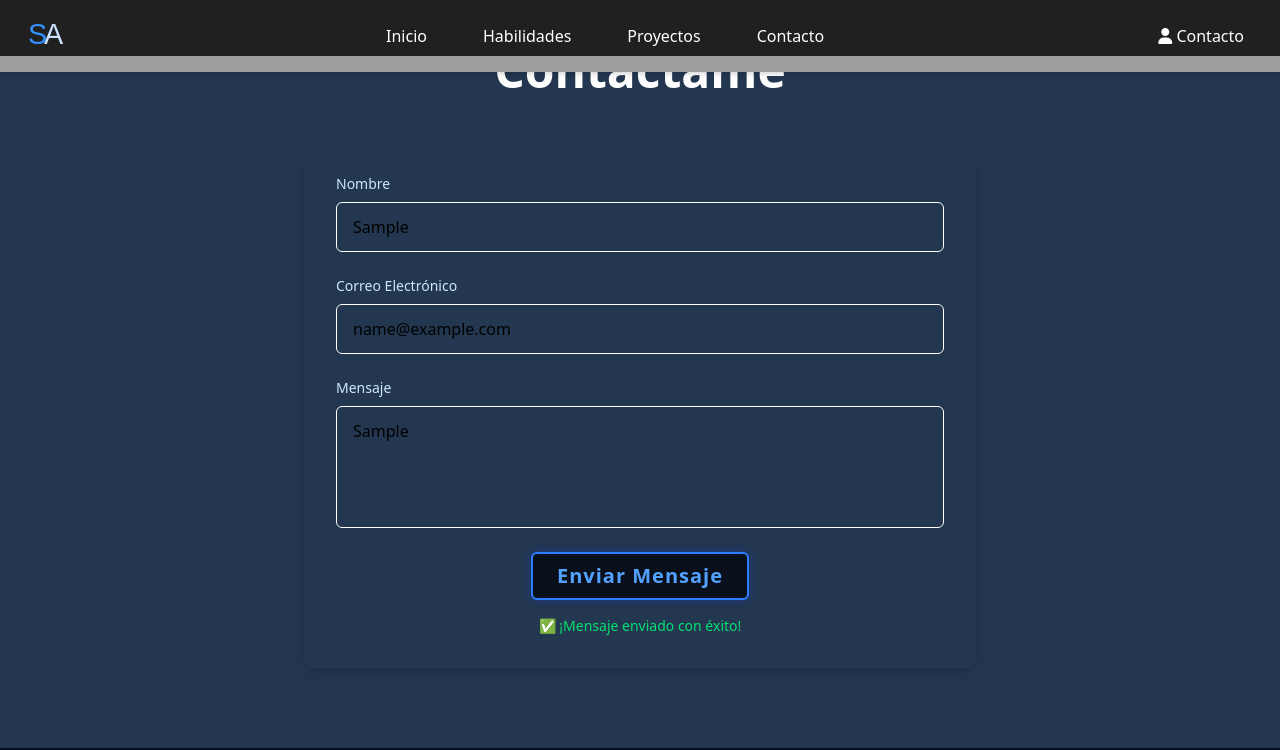
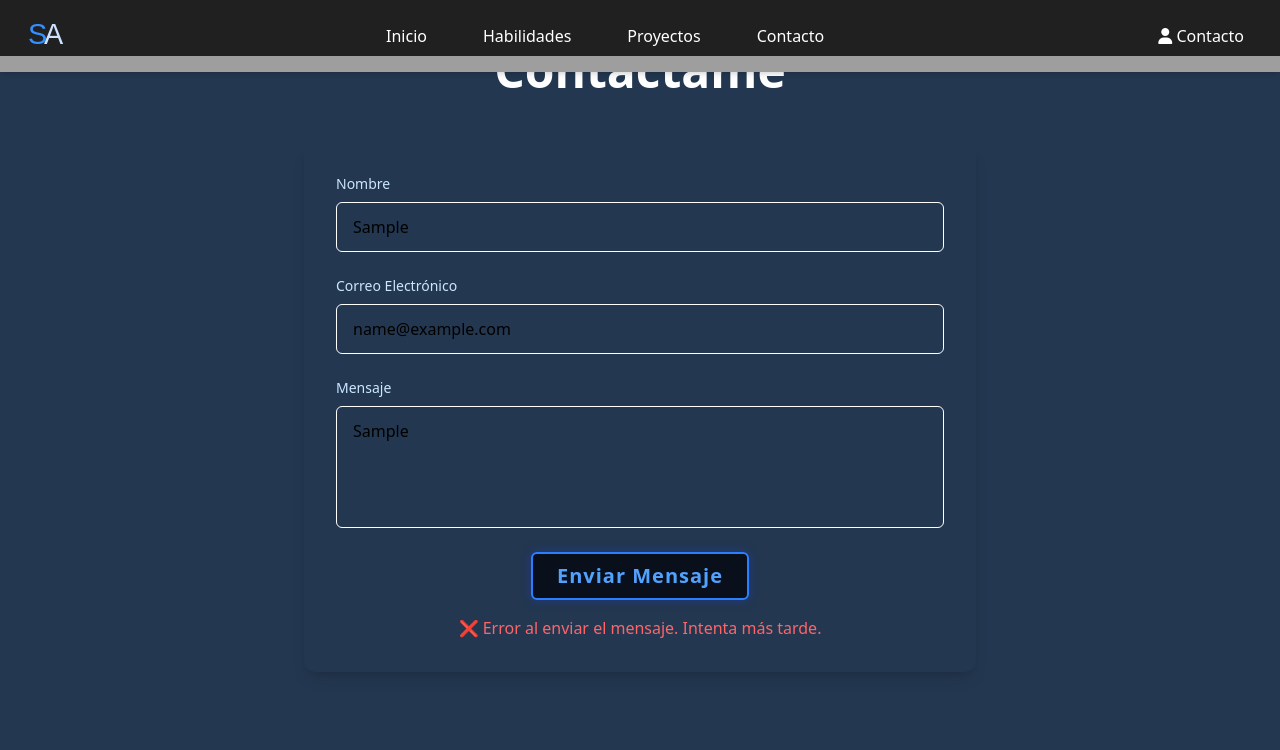
Before and after one commit to CheSebas/Portafolio, a website with bundled scripts: page index.html in a window 1280 px wide. Both pictures are taken after typing "Sample", "name@example.com", "Sample" into the empty fields and a click on the button "Enviar Mensaje". Shown: the part 5972-6722 px from the top of the page. Built offline with nearby package versions, Linux system fonts and the light colour scheme; grey boxes are pictures that could not be loaded; files whose address does not match are found by name.

Commit message:
Portafolio 2 - Formulario de Contacto

```diff
--- a/index.html
+++ b/index.html
@@ -286,8 +286,7 @@
       <div
         id="proyectos-destacados"
         class="grid gap-8 sm:grid-cols-1 md:grid-cols-2 lg:grid-cols-3 max-w-6xl mx-auto"
-      >
-      </div>
+      ></div>
 
       <!-- División entre secciones -->
       <div class="w-full py-6 flex justify-center bg-[#233750]">
@@ -311,6 +310,7 @@
       </h2>
 
       <form
+        id="formulario-contacto-form"
         action="#"
         method="POST"
         class="max-w-2xl mx-auto space-y-6 bg-dark p-8 rounded-xl shadow-lg"
@@ -403,5 +403,6 @@
         </div>
       </div>
     </footer>
+    <script src="https://cdn.jsdelivr.net/npm/@emailjs/browser@3/dist/email.min.js"></script>
   </body>
 </html>
--- a/main.js
+++ b/main.js
@@ -96,31 +96,70 @@ proyectos.forEach((proyecto) => {
 });
 
 // Formulario Contacto
-document
-  .getElementById("formulario-contacto")
-  .addEventListener("submit", function (e) {
+
+// document
+//   .getElementById("formulario-contacto")
+//   .addEventListener("submit", function (e) {
+//     e.preventDefault();
+
+//     const nombre = document.getElementById("nombre").value.trim();
+//     const correo = document.getElementById("correo").value.trim();
+//     const mensaje = document.getElementById("mensaje").value.trim();
+//     const feedback = document.getElementById("feedback");
+
+//     if (!nombre || !correo || !mensaje) {
+//       feedback.textContent = "⚠️ Por favor completa todos los campos.";
+//       feedback.classList.remove("text-green-400");
+//       feedback.classList.add("text-red-400");
+//       return;
+//     }
+
+//     feedback.textContent = "⏳ Enviando mensaje...";
+//     feedback.classList.remove("text-red-400");
+//     feedback.classList.add("text-blue-400");
+
+//     // Simulación de envío
+//     setTimeout(() => {
+//       feedback.textContent = "✅ ¡Mensaje enviado con éxito!";
+//       feedback.classList.remove("text-blue-400");
+//       feedback.classList.add("text-green-400");
+//     }, 1000);
+//   });
+
+
+// Inicializar EmailJS
+
+emailjs.init("yaYa2D8dwUUqILdTJ");
+
+const form = document.getElementById("formulario-contacto-form");
+const feedback = document.getElementById("feedback");
+
+form.addEventListener("submit", function (e) {
   e.preventDefault();
 
-    const nombre = document.getElementById("nombre").value.trim();
-    const correo = document.getElementById("correo").value.trim();
-    const mensaje = document.getElementById("mensaje").value.trim();
-    const feedback = document.getElementById("feedback");
+  const nombre = form.nombre.value.trim();
+  const correo = form.correo.value.trim();
+  const mensaje = form.mensaje.value.trim();
 
   if (!nombre || !correo || !mensaje) {
     feedback.textContent = "⚠️ Por favor completa todos los campos.";
-      feedback.classList.remove("text-green-400");
-      feedback.classList.add("text-red-400");
+    feedback.className = "text-red-400 mt-4";
     return;
   }
 
   feedback.textContent = "⏳ Enviando mensaje...";
-    feedback.classList.remove("text-red-400");
-    feedback.classList.add("text-blue-400");
+  feedback.className = "text-blue-400 mt-4";
 
-    // Simulación de envío
-    setTimeout(() => {
+  emailjs
+    .sendForm("service_qumew5m", "template_k7jay88", form)
+    .then(() => {
       feedback.textContent = "✅ ¡Mensaje enviado con éxito!";
-      feedback.classList.remove("text-blue-400");
-      feedback.classList.add("text-green-400");
-    }, 1000);
+      feedback.className = "text-green-400 mt-4";
+      form.reset();
+    })
+    .catch(() => {
+      feedback.textContent =
+        "❌ Error al enviar el mensaje. Intenta más tarde.";
+      feedback.className = "text-red-400 mt-4";
     });
+});
```
Lines whose indentation alone changed are shown as unchanged.
